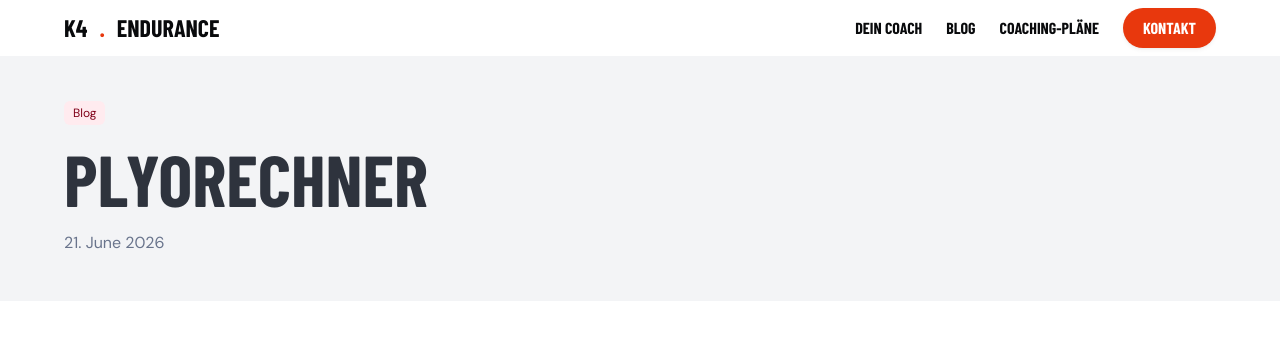
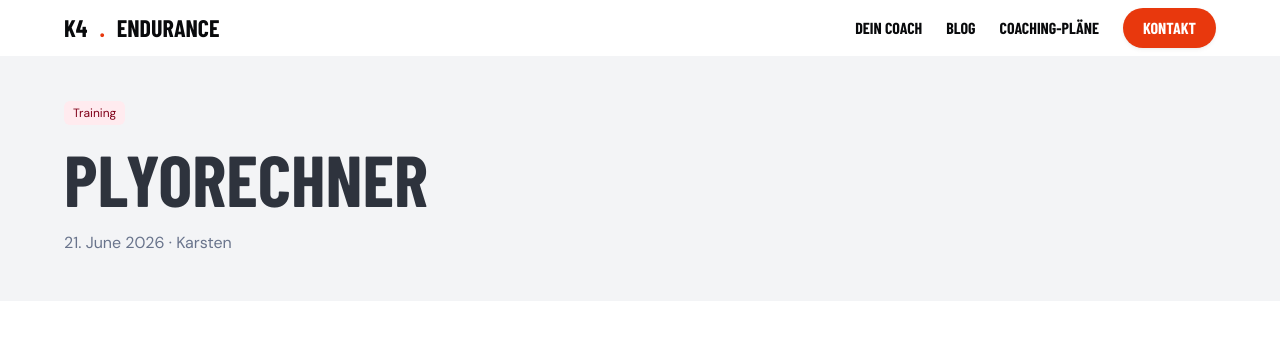
Before and after one commit to K4Endurance/k4endurance, a Jekyll site: the page built from _posts/2026-06-21-plyorechner.md, in a window 1280 px wide. Shown: the top 338 px of the page. Built offline with Jekyll 4.4.1, drawn with Linux system fonts in a browser that asks for light colours; some web fonts are replaced.

Commit message:
Update _posts/2026-06-21-plyorechner.md (via Pages CMS)

```diff
--- a/_posts/2026-06-21-plyorechner.md
+++ b/_posts/2026-06-21-plyorechner.md
@@ -1,6 +1,9 @@
 ---
 date: 2026-06-21
 title: PlyoRechner
+category: Training
+author: Karsten
+excerpt: Plyorechner
 ---
 **# Der Plymetrics Rechner**
 
```
